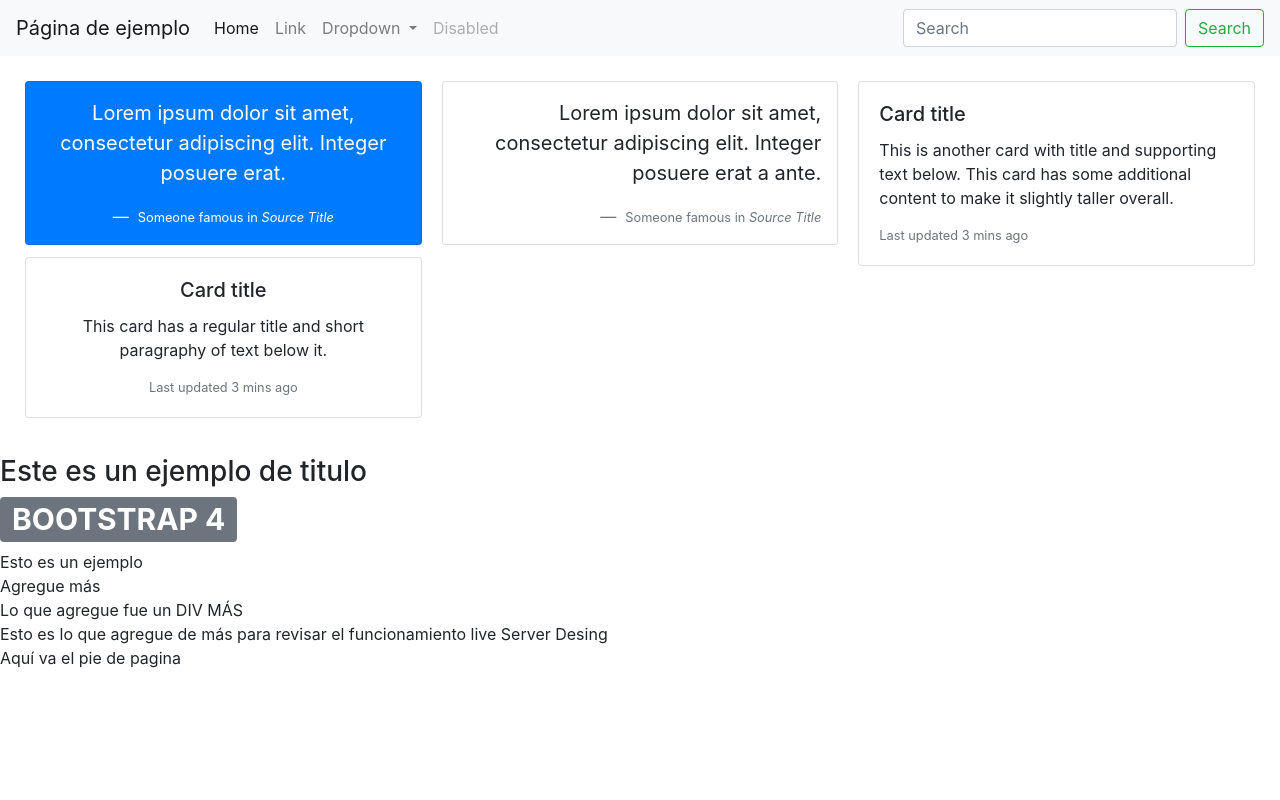
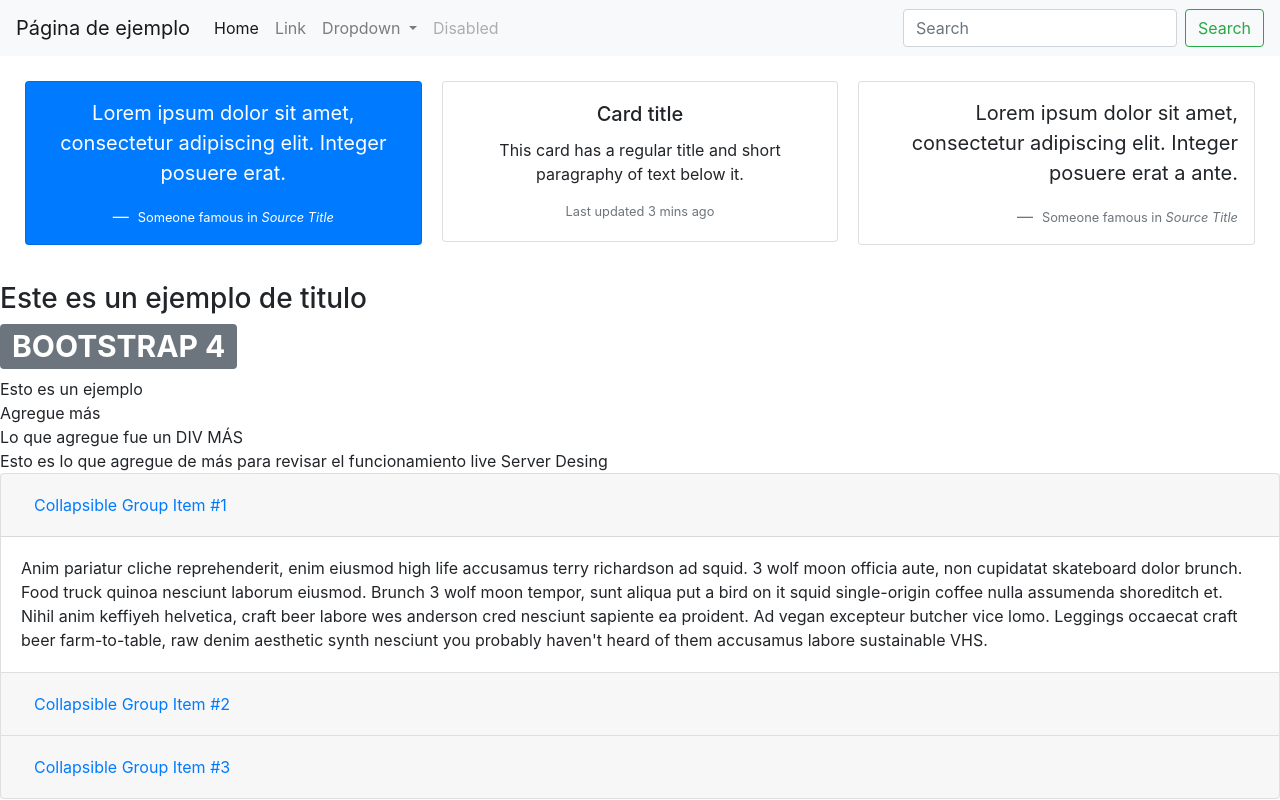
Before and after one commit to Francisco7720/maquetaHTML01, a plain HTML site: page Index.html in a window 1280 px wide. Drawn offline with nearby package versions, Linux system fonts and the light colour scheme.

Commit message:
Actualizando index

```diff
--- a/Index.html
+++ b/Index.html
@@ -76,13 +76,6 @@
                 </footer>
             </blockquote>
         </div>
-        <div class="card">
-            <div class="card-body">
-                <h5 class="card-title">Card title</h5>
-                <p class="card-text">This is another card with title and supporting text below. This card has some additional content to make it slightly taller overall.</p>
-                <p class="card-text"><small class="text-muted">Last updated 3 mins ago</small></p>
-            </div>
-        </div>
     </div>
 
 
@@ -94,10 +87,61 @@
     <div>Lo que agregue fue un DIV MÁS</div>
     <div>Esto es lo que agregue de más para revisar el funcionamiento live Server Desing</div>
 
+    <!-- Aquí se agregan los contenidos individuales de la página -->
+    <div class="accordion" id="accordionExample">
+        <div class="card">
+            <div class="card-header" id="headingOne">
+                <h2 class="mb-0">
+                    <button class="btn btn-link" type="button" data-toggle="collapse" data-target="#collapseOne" aria-expanded="true" aria-controls="collapseOne">
+            Collapsible Group Item #1
+          </button>
+                </h2>
+            </div>
 
-    <footer>
-        Aquí va el pie de pagina
-    </footer>
+            <div id="collapseOne" class="collapse show" aria-labelledby="headingOne" data-parent="#accordionExample">
+                <div class="card-body">
+                    Anim pariatur cliche reprehenderit, enim eiusmod high life accusamus terry richardson ad squid. 3 wolf moon officia aute, non cupidatat skateboard dolor brunch. Food truck quinoa nesciunt laborum eiusmod. Brunch 3 wolf moon tempor, sunt aliqua put a bird
+                    on it squid single-origin coffee nulla assumenda shoreditch et. Nihil anim keffiyeh helvetica, craft beer labore wes anderson cred nesciunt sapiente ea proident. Ad vegan excepteur butcher vice lomo. Leggings occaecat craft beer farm-to-table,
+                    raw denim aesthetic synth nesciunt you probably haven't heard of them accusamus labore sustainable VHS.
+                </div>
+            </div>
+        </div>
+        <div class="card">
+            <div class="card-header" id="headingTwo">
+                <h2 class="mb-0">
+                    <button class="btn btn-link collapsed" type="button" data-toggle="collapse" data-target="#collapseTwo" aria-expanded="false" aria-controls="collapseTwo">
+            Collapsible Group Item #2
+          </button>
+                </h2>
+            </div>
+            <div id="collapseTwo" class="collapse" aria-labelledby="headingTwo" data-parent="#accordionExample">
+                <div class="card-body">
+                    Anim pariatur cliche reprehenderit, enim eiusmod high life accusamus terry richardson ad squid. 3 wolf moon officia aute, non cupidatat skateboard dolor brunch. Food truck quinoa nesciunt laborum eiusmod. Brunch 3 wolf moon tempor, sunt aliqua put a bird
+                    on it squid single-origin coffee nulla assumenda shoreditch et. Nihil anim keffiyeh helvetica, craft beer labore wes anderson cred nesciunt sapiente ea proident. Ad vegan excepteur butcher vice lomo. Leggings occaecat craft beer farm-to-table,
+                    raw denim aesthetic synth nesciunt you probably haven't heard of them accusamus labore sustainable VHS.
+                </div>
+            </div>
+        </div>
+        <div class="card">
+            <div class="card-header" id="headingThree">
+                <h2 class="mb-0">
+                    <button class="btn btn-link collapsed" type="button" data-toggle="collapse" data-target="#collapseThree" aria-expanded="false" aria-controls="collapseThree">
+            Collapsible Group Item #3
+          </button>
+                </h2>
+            </div>
+            <div id="collapseThree" class="collapse" aria-labelledby="headingThree" data-parent="#accordionExample">
+                <div class="card-body">
+                    Anim pariatur cliche reprehenderit, enim eiusmod high life accusamus terry richardson ad squid. 3 wolf moon officia aute, non cupidatat skateboard dolor brunch. Food truck quinoa nesciunt laborum eiusmod. Brunch 3 wolf moon tempor, sunt aliqua put a bird
+                    on it squid single-origin coffee nulla assumenda shoreditch et. Nihil anim keffiyeh helvetica, craft beer labore wes anderson cred nesciunt sapiente ea proident. Ad vegan excepteur butcher vice lomo. Leggings occaecat craft beer farm-to-table,
+                    raw denim aesthetic synth nesciunt you probably haven't heard of them accusamus labore sustainable VHS.
+                </div>
+            </div>
+        </div>
+    </div>
+
+
+
 </BODY>
 
 </html>
```
